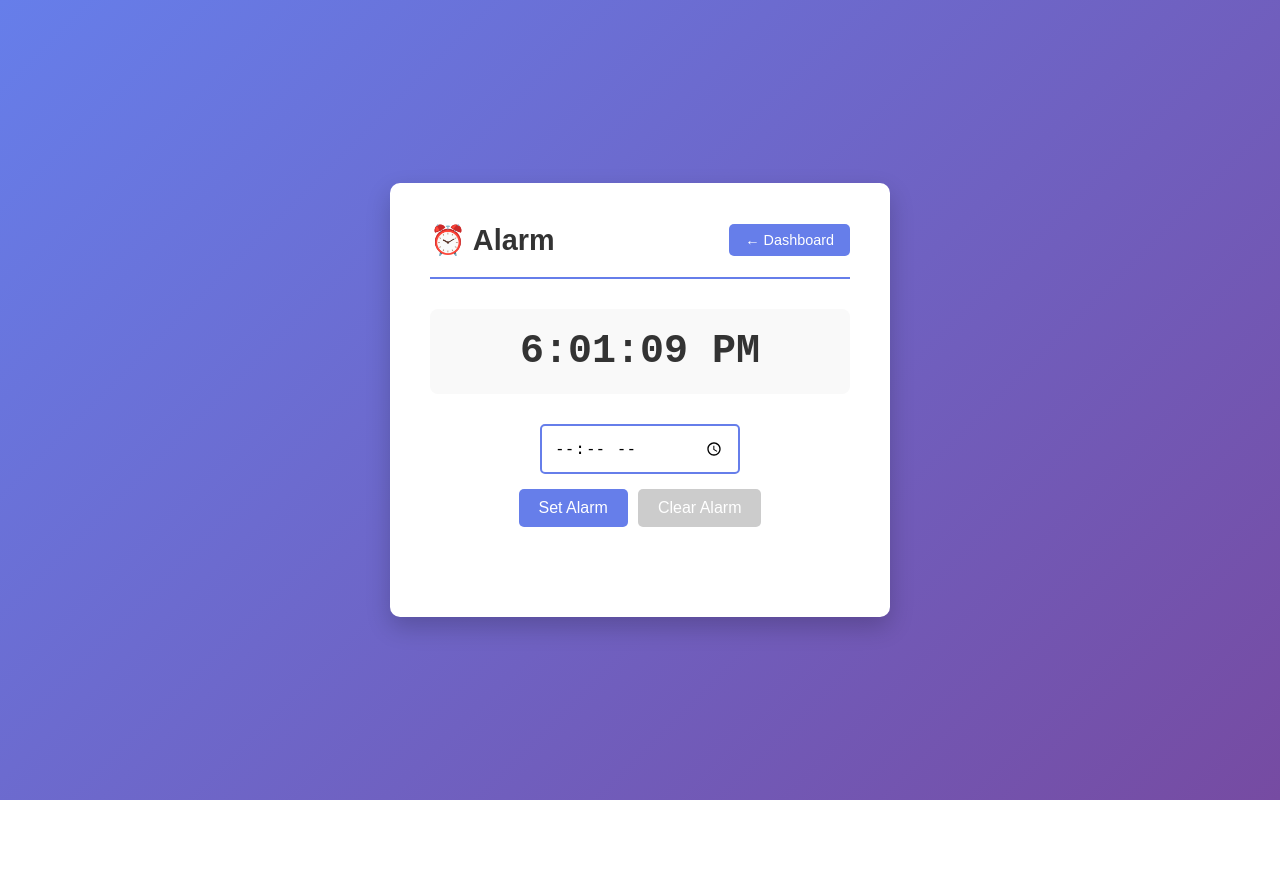
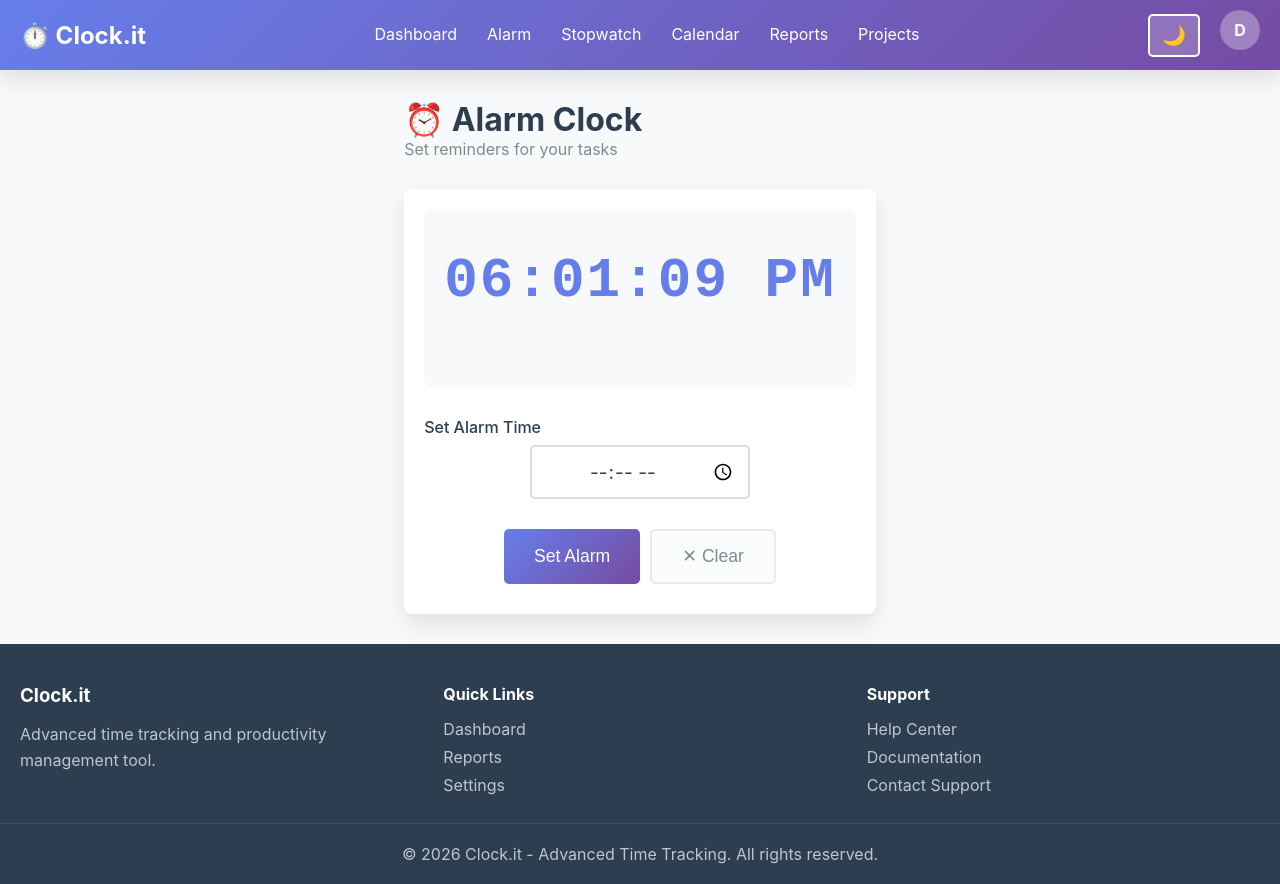
Before and after one commit to DanielsG08/clockit, a PHP site: page /clock-it/alarm.php in a window 1280 px wide. Before the commit the page ends 800 px from the top, so only its background shows below. Run offline with PHP 8.4, Linux system fonts and the light colour scheme; the visitor is signed in with stand-in values (Sample User, id 1); data comes from the database, SQL or seed files in the repository; both versions use the stored data as it was after the commit.

Commit message:
alarm done

```diff
--- a/alarm.php
+++ b/alarm.php
@@ -1,144 +1,58 @@
 <?php
-session_start();
+require_once 'config/init.php';
 
-// Check if user is logged in
-if (!isset($_SESSION['user_id'])) {
-    header('Location: index.php');
-    exit;
-}
+requireAuth();
+
+$user = getCurrentUser();
+$userId = $_SESSION['user_id'];
+$db = Database::getInstance();
+
+$selectedProjectId = isset($_GET['project']) ? (int)$_GET['project'] : null;
+$projectId = $selectedProjectId;
+
+// Get user's projects
+$projects = $db->fetchAll(
+    "SELECT id, name, color FROM projects WHERE user_id = ? AND is_active = 1 ORDER BY name",
+    [$userId]
+);
+
+// Get current session if exists
+$currentSession = $db->fetch(
+    "SELECT id FROM time_sessions WHERE user_id = ? AND end_time IS NULL ORDER BY start_time DESC LIMIT 1",
+    [$userId]
+);
 ?>
-<!DOCTYPE html>
-<html lang="en">
-<head>
-    <meta charset="UTF-8">
-    <meta http-equiv="X-UA-Compatible" content="IE=edge">
-    <meta name="viewport" content="width=device-width, initial-scale=1.0">
-    <title>Alarm Clock</title>
-    <style>
-        * {
-            margin: 0;
-            padding: 0;
-            box-sizing: border-box;
-        }
-        body {
-            font-family: Arial, sans-serif;
-            background: linear-gradient(135deg, #667eea 0%, #764ba2 100%);
-            min-height: 100vh;
-            padding: 20px;
-            display: flex;
-            flex-direction: column;
-            align-items: center;
-            justify-content: center;
-        }
-        .container {
-            width: 100%;
-            max-width: 500px;
-            background: #fff;
-            padding: 40px;
-            border-radius: 10px;
-            box-shadow: 0 10px 25px rgba(0,0,0,0.2);
-        }
-        .header {
-            display: flex;
-            justify-content: space-between;
-            align-items: center;
-            margin-bottom: 30px;
-            padding-bottom: 20px;
-            border-bottom: 2px solid #667eea;
-        }
-        h1 {
-            color: #333;
-            margin: 0;
-            font-size: 1.8rem;
-        }
-        .back-btn {
-            padding: 8px 16px;
-            background: #667eea;
-            color: white;
-            border: none;
-            border-radius: 5px;
-            cursor: pointer;
-            text-decoration: none;
-            font-size: 0.9rem;
-        }
-        .back-btn:hover {
-            background: #5568d3;
-        }
-        #currentTime {
-            font-size: 2.5rem;
-            margin-bottom: 30px;
-            text-align: center;
-            color: #333;
-            font-family: 'Courier New', monospace;
-            font-weight: bold;
-            background: #f9f9f9;
-            padding: 20px;
-            border-radius: 8px;
-        }
-        .controls {
-            margin-bottom: 20px;
-            display: flex;
-            flex-direction: column;
-            gap: 15px;
-            align-items: center;
-        }
-        input[type="time"] {
-            padding: 12px;
-            font-size: 1rem;
-            border: 2px solid #667eea;
-            border-radius: 5px;
-            width: 100%;
-            max-width: 200px;
-        }
-        .button-group {
-            display: flex;
-            gap: 10px;
-            width: 100%;
-            justify-content: center;
-            flex-wrap: wrap;
-        }
-        button {
-            padding: 10px 20px;
-            font-size: 1rem;
-            cursor: pointer;
-            background: #667eea;
-            color: white;
-            border: none;
-            border-radius: 5px;
-            transition: background 0.3s;
-        }
-        button:hover:not(:disabled) {
-            background: #5568d3;
-        }
-        button:disabled {
-            background: #ccc;
-            cursor: not-allowed;
-        }
-        #alarmStatus {
-            text-align: center;
-            color: #666;
-            margin-top: 15px;
-            font-size: 0.9rem;
-        }
-    </style>
-</head>
-<body>
-    <div class="container">
-        <div class="header">
-            <h1>⏰ Alarm</h1>
-            <a href="dashboard.php" class="back-btn">← Dashboard</a>
+<?php HTMLHelper::renderHeader('Alarm', $user); ?>
+<body class="<?php echo $user['theme'] === 'dark' ? 'dark-theme' : 'light-theme'; ?>">
+    <?php HTMLHelper::renderNavigation('alarm', $user); ?>
+
+    <div class="container-narrow">
+        <div style="margin-bottom: 30px;">
+            <h1>⏰ Alarm Clock</h1>
+            <p class="text-muted">Set reminders for your tasks</p>
         </div>
 
-        <div id="currentTime">--:--:--</div>
-        <div class="controls">
-            <input type="time" id="alarmTime">
-            <div class="button-group">
-                <button id="setAlarm">Set Alarm</button>
-                <button id="clearAlarm" disabled>Clear Alarm</button>
+        <div class="card">
+            <div style="background: var(--bg-secondary); padding: 40px 20px; border-radius: 8px; margin-bottom: 30px; text-align: center;">
+                <div id="currentTime" style="font-size: 3.5rem; font-family: 'Courier New', monospace; font-weight: bold; color: #667eea; letter-spacing: 2px;">
+                    00:00:00 AM
+                </div>
+                <div id="alarmStatus" style="font-size: 1.2rem; color: var(--text-secondary); margin-top: 10px; height: 1.5rem;">
+                    </div>
             </div>
-            <div id="alarmStatus"></div>
+
+            <div class="form-group mb-30">
+                <label for="alarmTime">Set Alarm Time</label>
+                <input type="time" id="alarmTime" class="form-control" style="max-width: 220px; margin: 0 auto; display: block; text-align: center; font-size: 1.2rem;">
+            </div>
+
+            <div style="display: flex; gap: 10px; margin-bottom: 10px; justify-content: center; flex-wrap: wrap;">
+                <button id="setAlarm" class="btn btn-primary btn-lg">Set Alarm</button>
+                <button id="clearAlarm" class="btn btn-secondary btn-lg" disabled>✕ Clear</button>
+            </div>
         </div>
     </div>
+
     <audio id="alarmSound" src="https://actions.google.com/sounds/v1/alarms/alarm_clock.ogg" preload="auto"></audio>
 
     <script>
@@ -150,34 +64,57 @@ if (!isset($_SESSION['user_id'])) {
         const alarmStatus = document.getElementById('alarmStatus');
 
         let alarmTime = null;
-        let alarmTimeout = null;
 
         function updateCurrentTime() {
             const now = new Date();
-            currentTimeEl.textContent = now.toLocaleTimeString();
+
+            // Format for display: HH:MM:SS AM/PM
+            const timeString = now.toLocaleTimeString([], {
+                hour: '2-digit',
+                minute: '2-digit',
+                second: '2-digit',
+                hour12: true
+            });
+
+            currentTimeEl.textContent = timeString;
+
             if (alarmTime) {
                 checkAlarm(now);
             }
         }
 
         function checkAlarm(now) {
-            const nowStr = now.toTimeString().slice(0,5);
-            if (nowStr === alarmTime) {
+            // Time
+            const current24h = now.getHours().toString().padStart(2, '0') + ":" +
+                             now.getMinutes().toString().padStart(2, '0');
+
+            if (current24h === alarmTime) {
                 alarmSound.play().catch(err => console.log('Could not play sound:', err));
                 alert('Alarm!');
                 clearAlarm();
             }
         }
 
+        function formatTo12h(time24) {
+            if (!time24) return '';
+            let [hours, minutes] = time24.split(':');
+            let ampm = hours >= 12 ? 'PM' : 'AM';
+            hours = hours % 12 || 12;
+            return `${hours}:${minutes} ${ampm}`;
+        }
+
         function setAlarm() {
-            alarmTime = alarmTimeInput.value;
-            if (!alarmTime) {
+            const val = alarmTimeInput.value;
+            if (!val) {
                 alert('Please select a time');
                 return;
             }
+
+            alarmTime = val;
             setAlarmBtn.disabled = true;
             clearAlarmBtn.disabled = false;
-            alarmStatus.textContent = `Alarm set for ${alarmTime}`;
+            alarmStatus.textContent = `Alarm set for ${formatTo12h(val)}`;
+            alarmStatus.style.color = "#667eea";
         }
 
         function clearAlarm() {
@@ -191,8 +128,9 @@ if (!isset($_SESSION['user_id'])) {
         setAlarmBtn.addEventListener('click', setAlarm);
         clearAlarmBtn.addEventListener('click', clearAlarm);
 
-        // Initial time display
         updateCurrentTime();
     </script>
+
+    <?php HTMLHelper::renderFooter(); ?>
 </body>
 </html>
--- a/config/html-helper.php
+++ b/config/html-helper.php
@@ -45,6 +45,7 @@ HTML;
 
         <ul class="navbar-menu" id="navMenu">
             <li><a href="{$baseUrl}/dashboard.php" class="nav-link $(currentPage === 'dashboard' ? 'active' : '')">Dashboard</a></li>
+            <li><a href="{$baseUrl}/alarm.php" class="nav-link $(currentPage === 'alarm' ? 'active' : '')">Alarm</a></li>
             <li><a href="{$baseUrl}/stopwatch.php" class="nav-link $(currentPage === 'stopwatch' ? 'active' : '')">Stopwatch</a></li>
             <li><a href="{$baseUrl}/calendar.php" class="nav-link $(currentPage === 'calendar' ? 'active' : '')">Calendar</a></li>
             <li><a href="{$baseUrl}/reports.php" class="nav-link $(currentPage === 'reports' ? 'active' : '')">Reports</a></li>
```
Also changed, not shown: data/clock-it.db.
